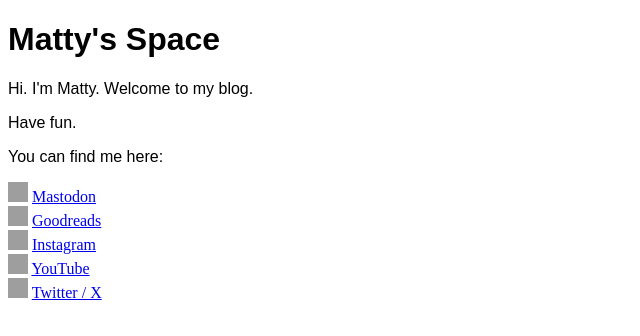
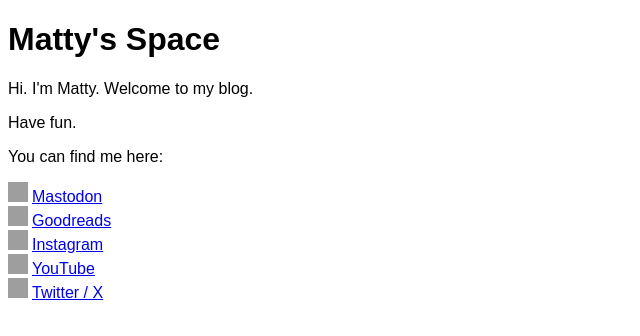
Before and after one commit to mattygoodluck/mattygoodluck, a plain HTML site: page index.html in a window 1280 px wide. Shown: the full height of the page, 0-640 px from the left. Drawn offline with Linux system fonts and the light colour scheme; grey boxes are pictures that could not be loaded.

Commit message:
Update index.html

```diff
--- a/index.html
+++ b/index.html
@@ -1,7 +1,7 @@
 <!DOCTYPE html>
 
 <style>
-    h1, p {
+    h1, p, a {
         font-family: Arial, Helvetica, sans-serif;
     }
 </style>
```
